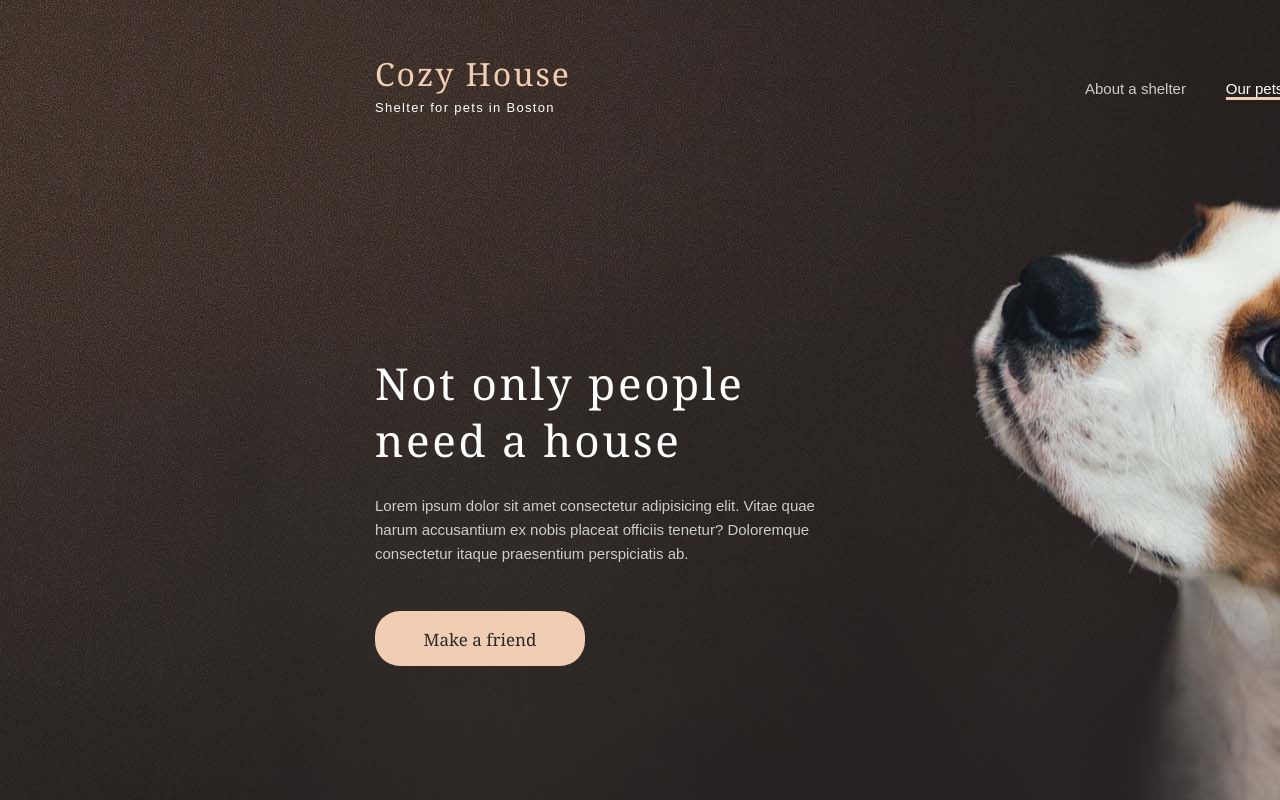
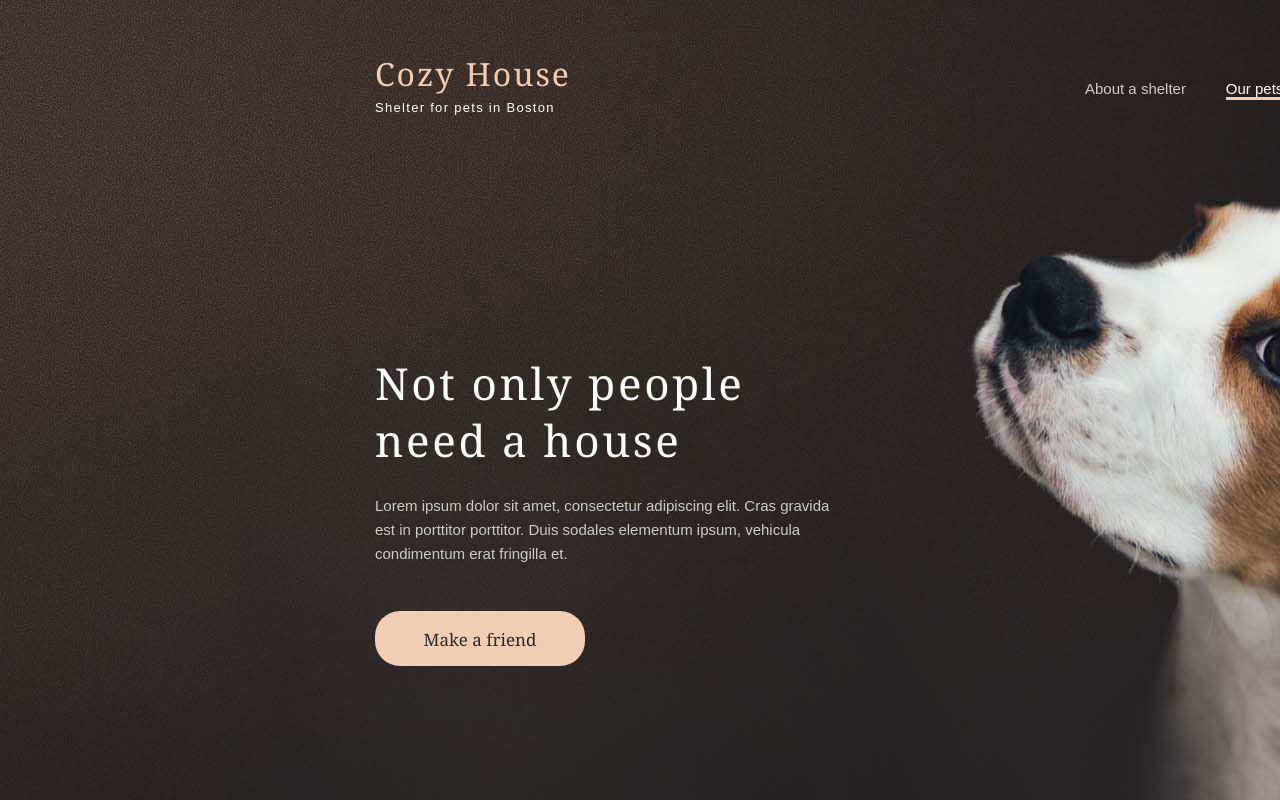
Before and after one commit to littlemary/figmasite, a plain HTML site: page index.html in a window 1280 px wide. Shown: the top 800 px of the page. Drawn offline with Linux system fonts and the light colour scheme.

Commit message:
some commit

```diff
--- a/index.html
+++ b/index.html
@@ -28,11 +28,11 @@
                     <span class="menu__line"><a href="#">Contacts</a></span>
                 </nav>
             </div>
-            <h1>Not only people<br />
+            <h1>Not only people<br>
                 need a house</h1>
-            <div class="header__desc">Lorem ipsum dolor sit amet consectetur adipisicing elit. Vitae quae harum
-                accusantium
-                ex nobis placeat officiis tenetur? Doloremque consectetur itaque praesentium perspiciatis ab.</div>
+            <div class="header__desc">Lorem ipsum dolor sit amet, consectetur adipiscing elit. Cras gravida
+                est in porttitor  porttitor. Duis sodales elementum ipsum, vehicula
+                condimentum erat fringilla et.</div>
             <button class="make-friend">Make a friend</button>
         </div>
     </header>
```
